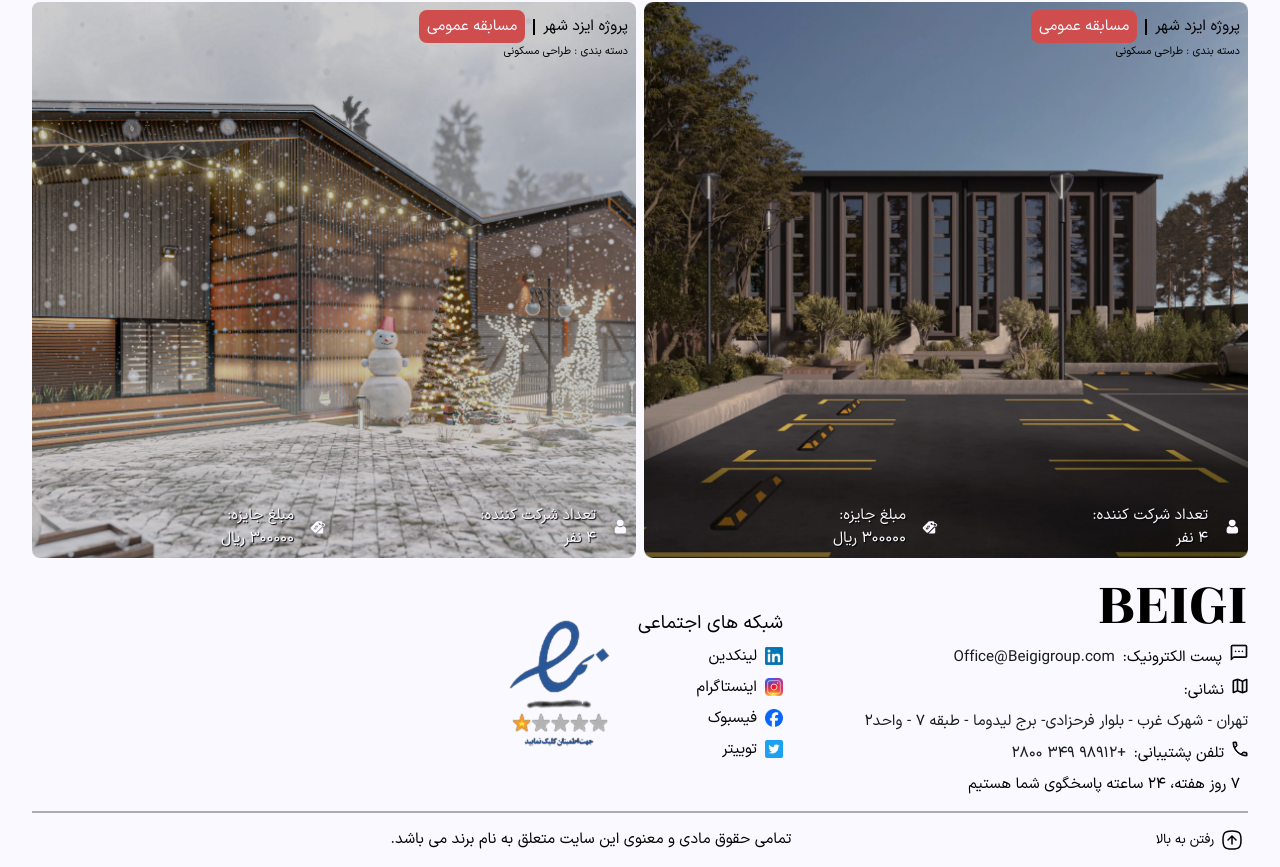
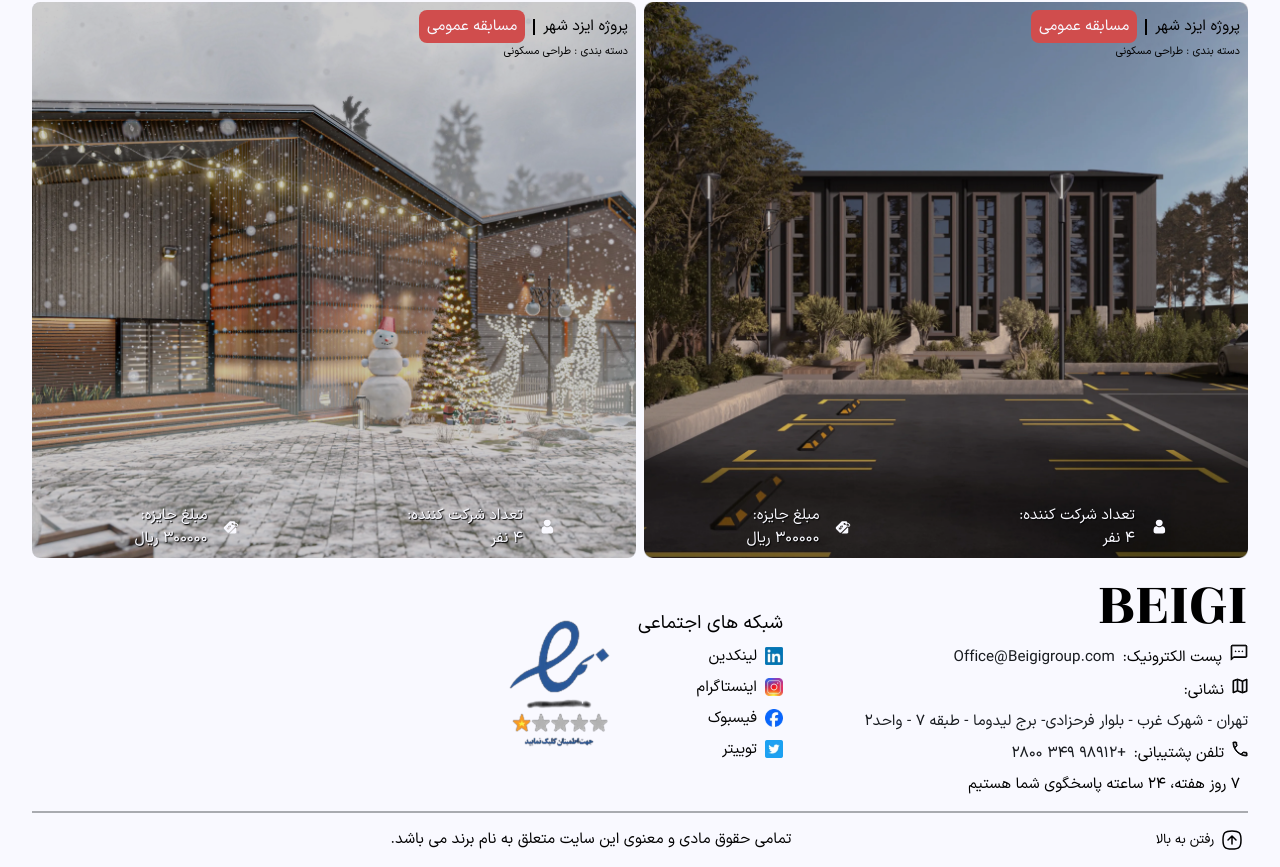
Before and after one commit to nazaninjh/sourcing, a Next.js app: page / in a window 1280 px wide. Shown: the part 1974-2841 px from the top of the page. Built offline with nearby package versions, Linux system fonts and the light colour scheme.

Commit message:
Fix text layout

```diff
--- a/src/components/bidding/cards/onGoingCard.module.scss
+++ b/src/components/bidding/cards/onGoingCard.module.scss
@@ -85,8 +85,7 @@
 
     display: grid;
     grid-template-columns: repeat(auto-fit, minmax(0, 1fr));
-
-    width: 100%;
+    justify-items: center;
 
     padding: vars.$normal-padding;
     color: vars.$text-light;
@@ -96,10 +95,9 @@
       display: grid;
       grid-template-areas: "icon text" "icon text";
       grid-template-columns: [icon-start] auto [icon-end text-start] 1fr [text-end];
-      justify-self: center;
-      align-items: center;
+
       column-gap: 1rem;
-      width: 100%;
+      width: fit-content;
       height: 100%;
       .icon {
         grid-area: icon;
@@ -113,6 +111,7 @@
         display: grid;
 
         text-shadow: 1px 1px 1px black;
+        width: fit-content;
       }
     }
   }
```
